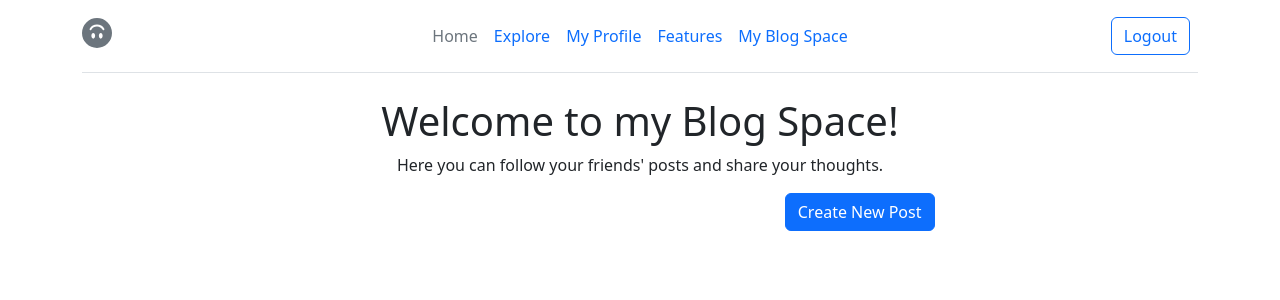
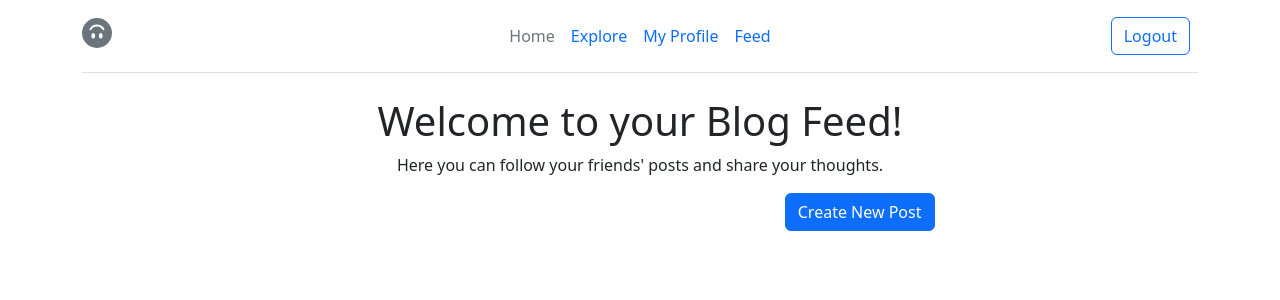
Before and after one commit to RalIlieva/flask-portfo-web-app, a Flask app: page /blog in a window 1280 px wide. Shown: the top 300 px of the page. Run offline with Flask 3, Linux system fonts and the light colour scheme; the visitor is signed in with stand-in values (Sample User, id 1); data comes from the database, SQL or seed files in the repository; data that the repository does not hold is empty; some libraries are stand-ins or nearby versions.

Commit message:
Fine tune styling

```diff
--- a/website/templates/base.html
+++ b/website/templates/base.html
@@ -22,8 +22,8 @@
         <li><a href="{{ url_for('views.explore') }}" class="nav-link px-2">Explore</a></li>
           {% if current_user.is_authenticated %}
         <li><a href="{{ url_for('views.myprofile', name=current_user.name) }}" class="nav-link px-2">My Profile</a></li>
-        <li><a href="#" class="nav-link px-2">Features</a></li>
-        <li><a href="{{ url_for('views.blog_all_posts') }}" class="nav-link px-2">My Blog Space</a></li>
+        <li><a href="{{ url_for('views.blog_all_posts') }}" class="nav-link px-2">Feed</a></li>
+<!--        <li><a href="#" class="nav-link px-2">Features</a></li>-->
 
       </ul>
      <div class="col-md-3 text-end">
--- a/website/templates/blog.html
+++ b/website/templates/blog.html
@@ -5,7 +5,7 @@
 {% block body_content %}
 <div class="container">
     {% if is_follow: %}
-        <h1 align="center" class="fw-normal">Welcome to my Blog Space! </h1>
+        <h1 align="center" class="fw-normal">Welcome to your Blog Feed! </h1>
         <p align="center" class="fw-normal">Here you can follow your friends' posts and share your thoughts.</p>
     {% else: %}
         <h1 align="center" class="fw-normal">Explore the Blog</h1>
--- a/website/templates/profile.html
+++ b/website/templates/profile.html
@@ -90,10 +90,10 @@
                         {% include '_comments.html'  %}
                 {% endfor %}
         {% if prev_url %}
-            <a href="{{ prev_url }}">Newer</a>
+            <a href="{{ prev_url }}" class="btn btn-secondary">Newer</a>
         {% endif %}
         {% if next_url %}
-            <a href="{{ next_url }}">Older</a>
+            <a href="{{ next_url }}" class="btn btn-secondary">Older</a>
         {% endif %}
 
         </div>
```
Also changed, not shown: website/views.py (+0 -58 lines).
